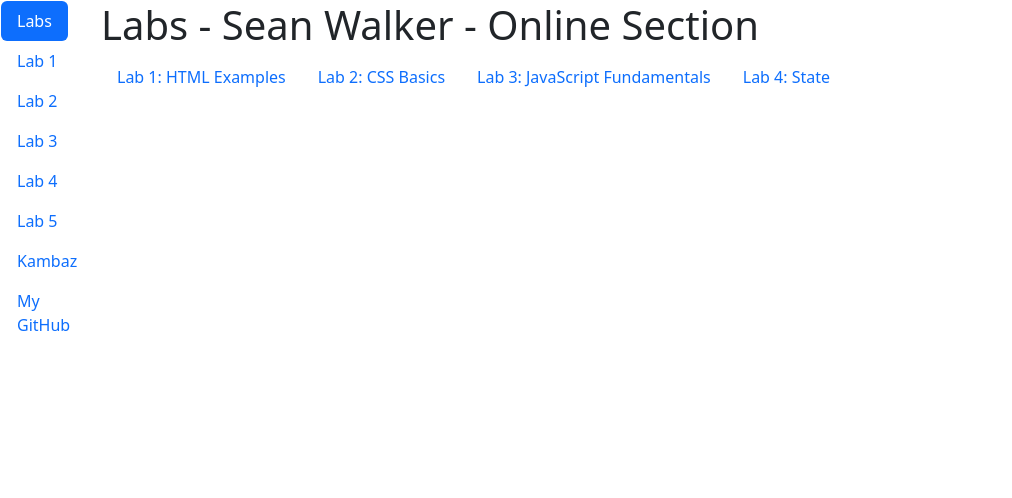
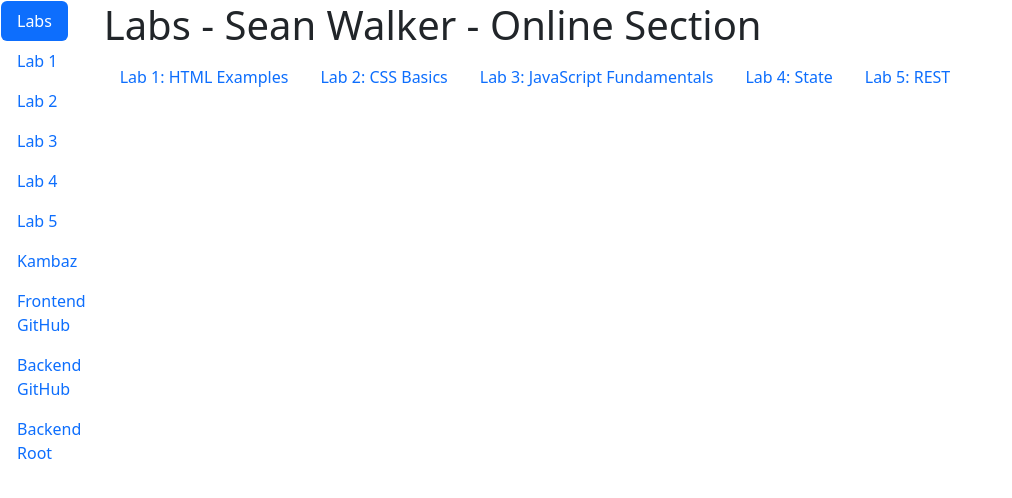
Before and after one commit to walker-sean/kambaz-next-js, a Next.js app: page /labs in a window 1280 px wide. Shown: the top 498 px of the page, without its empty margins (0-1012 px from the left). Built offline with nearby package versions, Linux system fonts and the light colour scheme.

Commit message:
add links

```diff
--- a/app/labs/TOC.tsx
+++ b/app/labs/TOC.tsx
@@ -36,7 +36,23 @@ export default function TOC() {
           id="wd-github"
           href="https://github.com/walker-sean/kambaz-next-js"
         >
-          My GitHub
+          Frontend GitHub
+        </NavLink>
+      </NavItem>
+      <NavItem>
+        <NavLink
+          id="wd-github-be"
+          href="https://github.com/walker-sean/kambaz-node-server-app"
+        >
+          Backend GitHub
+        </NavLink>
+      </NavItem>
+      <NavItem>
+        <NavLink
+          id="wd-be-root"
+          href="https://kambaz-node-server-app-12tv.onrender.com"
+        >
+          Backend Root
         </NavLink>
       </NavItem>
     </Nav>
--- a/app/labs/page.tsx
+++ b/app/labs/page.tsx
@@ -24,6 +24,11 @@ export default function labs() {
             Lab 4: State
           </Link>
         </li>
+        <li className="nav-item">
+          <Link href="/labs/lab5" id="wd-lab5-link" className="nav-link">
+            Lab 5: REST
+          </Link>
+        </li>
       </ul>
     </div>
   );
```
